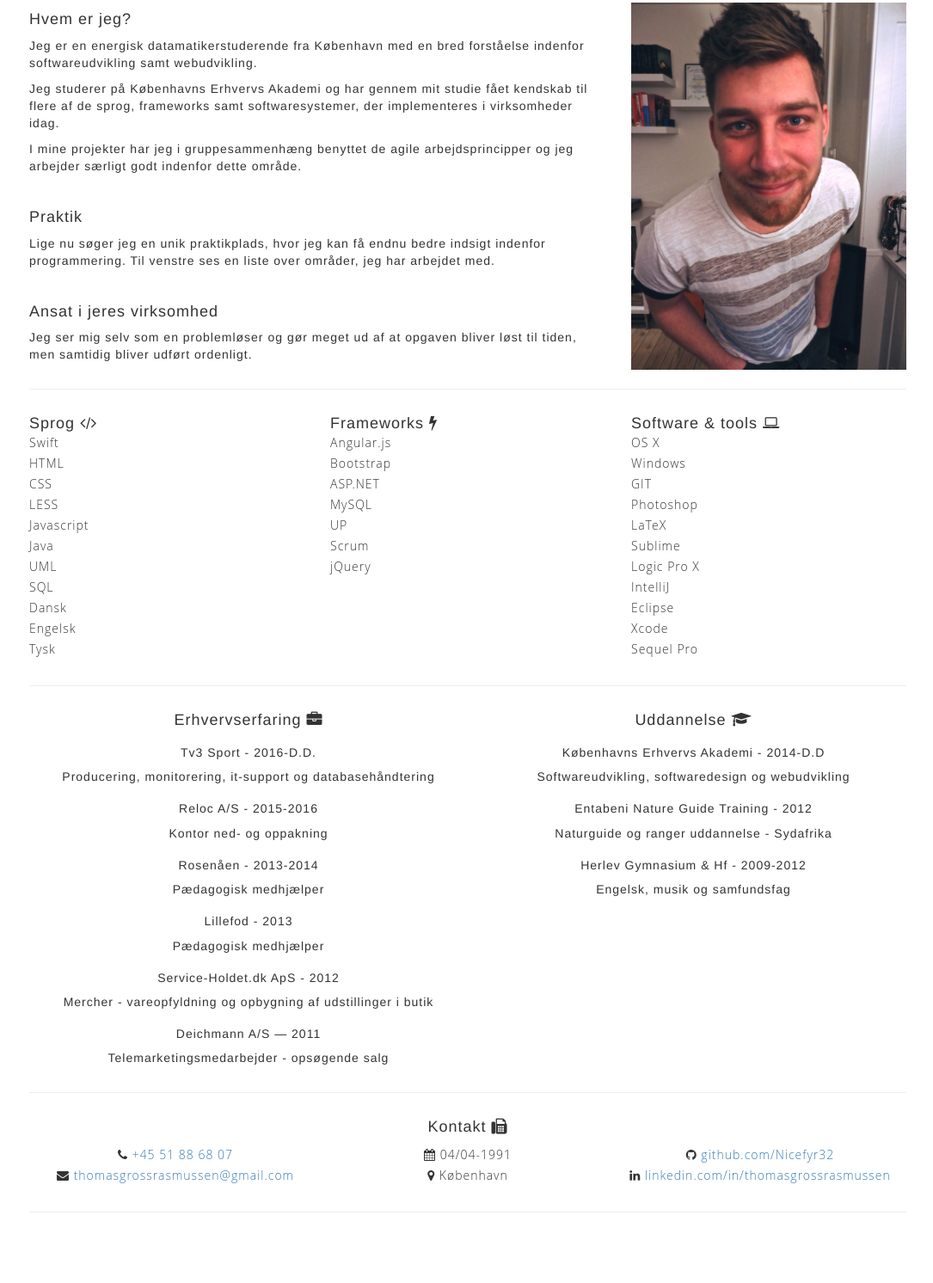
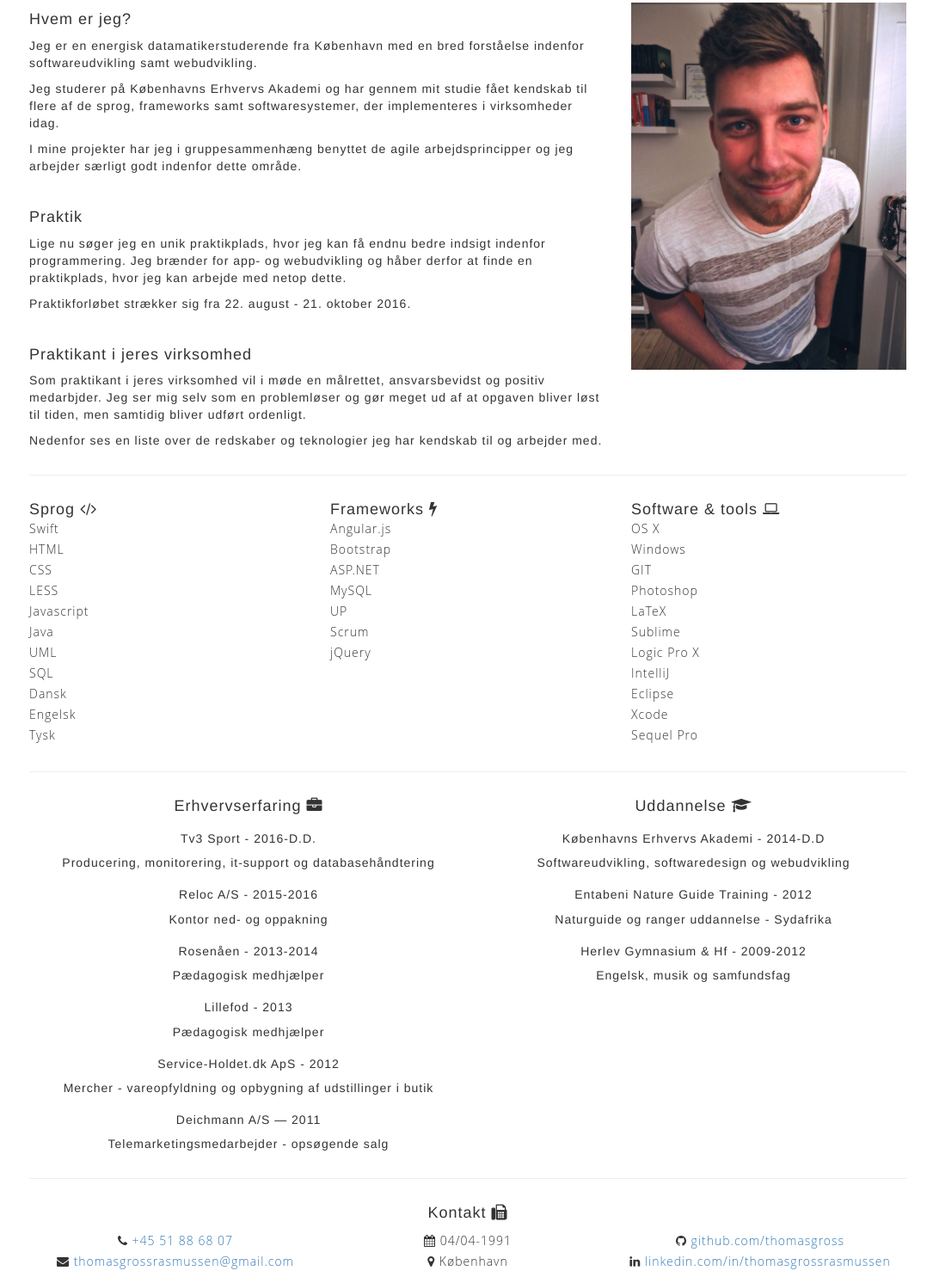
Before and after one commit to ThomasGross/resume-old, a plain HTML site: page index.html in a window 1280 px wide. Shown: the part 297-1789 px from the top of the page at 86% size, without its empty margins (96-1181 px from the left). Before the commit the page ends 1727 px from the top, so only its background shows below. Drawn offline with nearby package versions, Linux system fonts and the light colour scheme.

Commit message:
updated text

```diff
--- a/index.html
+++ b/index.html
@@ -26,10 +26,12 @@
                 <p>I mine projekter har jeg i gruppesammenhæng benyttet de agile arbejdsprincipper og jeg arbejder særligt godt indenfor dette område.</p>
                 <br>
                 <h4>Praktik</h4>
-                <p>Lige nu søger jeg en unik praktikplads, hvor jeg kan få endnu bedre indsigt indenfor programmering. Til venstre ses en liste over områder, jeg har arbejdet med.</p>
+                <p>Lige nu søger jeg en unik praktikplads, hvor jeg kan få endnu bedre indsigt indenfor programmering. Jeg brænder for app- og webudvikling og håber derfor at finde en praktikplads, hvor jeg kan arbejde med netop dette.</p>
+                <p>Praktikforløbet strækker sig fra 22. august - 21. oktober 2016.</p>
                 <br>
-                <h4>Ansat i jeres virksomhed</h4>
-                <p>Jeg ser mig selv som en problemløser og gør meget ud af at opgaven bliver løst til tiden, men samtidig bliver udført ordenligt.</p>
+                <h4>Praktikant i jeres virksomhed</h4>
+                <p>Som praktikant i jeres virksomhed vil i møde en målrettet, ansvarsbevidst og positiv medarbjder. Jeg ser mig selv som en problemløser og gør meget ud af at opgaven bliver løst til tiden, men samtidig bliver udført ordenligt.</p>
+                <p>Nedenfor ses en liste over de redskaber og teknologier jeg har kendskab til og arbejder med.</p>
             </div>
             <div class="col-md-4">
                 <img class="img-responsive" src="Thomas.jpg" alt="">
@@ -162,7 +164,7 @@
                 <ul class="col-md-4">
                     <li class="github">
                         <i class="fa fa-github"></i>
-                        <a href="http://github.com/Nicefyr32" target="_blank">github.com/Nicefyr32</a>
+                        <a href="http://github.com/ThomasGross" target="_blank">github.com/thomasgross</a>
                     </li>
                     <li class="linkedin ">
                         <i class="fa fa-linkedin"></i>
```
